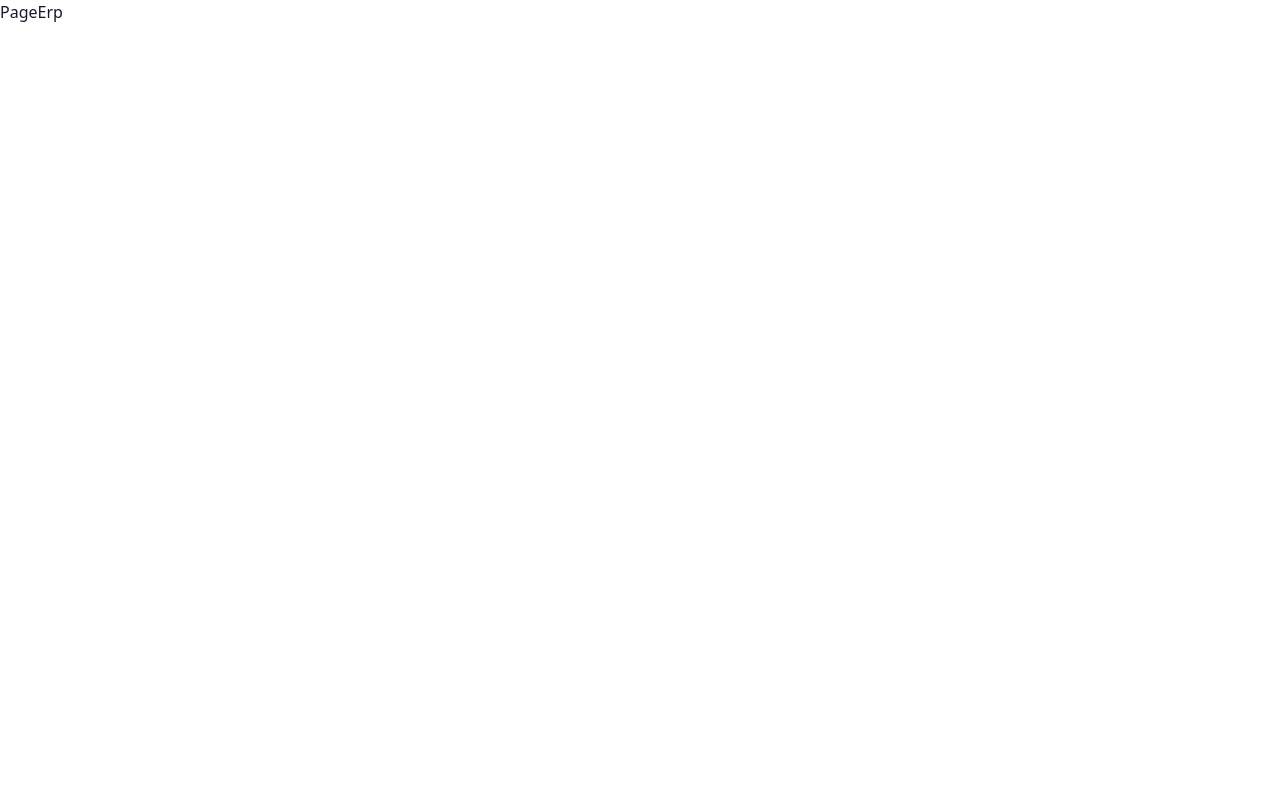
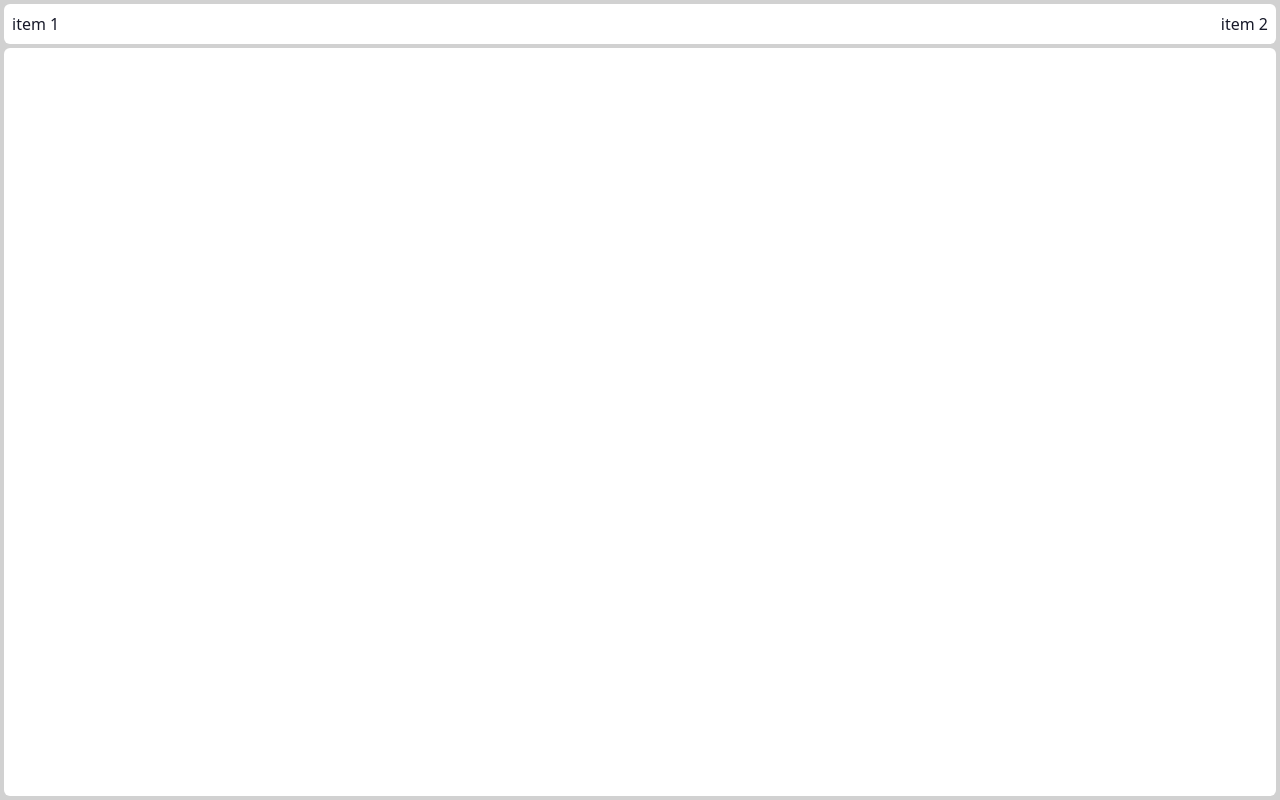
Before and after one commit to xander9290/lite-erp4, a Next.js app: page /erp in a window 1280 px wide. Built offline with nearby package versions, Linux system fonts and the light colour scheme.

Commit message:
maquetación

```diff
--- a/src/app/(auth)/erp/layout.tsx
+++ b/src/app/(auth)/erp/layout.tsx
@@ -1,5 +1,13 @@
 import { ReactNode } from "react";
 
 export default function LayoutErp({ children }: { children: ReactNode }) {
-  return <div className="flex-1">{children}</div>;
+  return (
+    <div className="flex-1 flex flex-col overflow-hidden gap-1">
+      <header className="h-10 shrink-0 flex items-center gap-2 p-2 p-1 bg-base-100 rounded-md">
+        <div>item 1</div>
+        <div className="ml-auto">item 2</div>
+      </header>
+      <main className="rounded-md flex-1 flex flex-col min-h-0 min-w-0 bg-base-100">{children}</main>
+    </div>
+  );
 }
--- a/src/app/(auth)/erp/page.tsx
+++ b/src/app/(auth)/erp/page.tsx
@@ -1,3 +1,3 @@
 export default function PageErp() {
-  return <div>PageErp</div>;
+  return <div className="flex-1 min-h-0 min-w-0 overflow-auto rounded-md p-2"></div>;
 }
--- a/src/app/globals.css
+++ b/src/app/globals.css
@@ -2,6 +2,6 @@
 @plugin "daisyui" {
   themes:
     corporate --default,
-    dark --prefersdark,
+    dracula --prefersdark,
     corporate;
 }
--- a/src/app/layout.tsx
+++ b/src/app/layout.tsx
@@ -8,8 +8,8 @@ export const metadata: Metadata = {
 
 export default function RootLayout({ children }: LayoutProps<"/">) {
   return (
-    <html lang="es">
-      <body className="h-screen flex flex-col overflow-hidden">{children}</body>
+    <html lang="es" data-theme="corporate">
+      <body className="h-screen flex flex-col overflow-hidden p-1 bg-base-300">{children}</body>
     </html>
   );
 }
```
